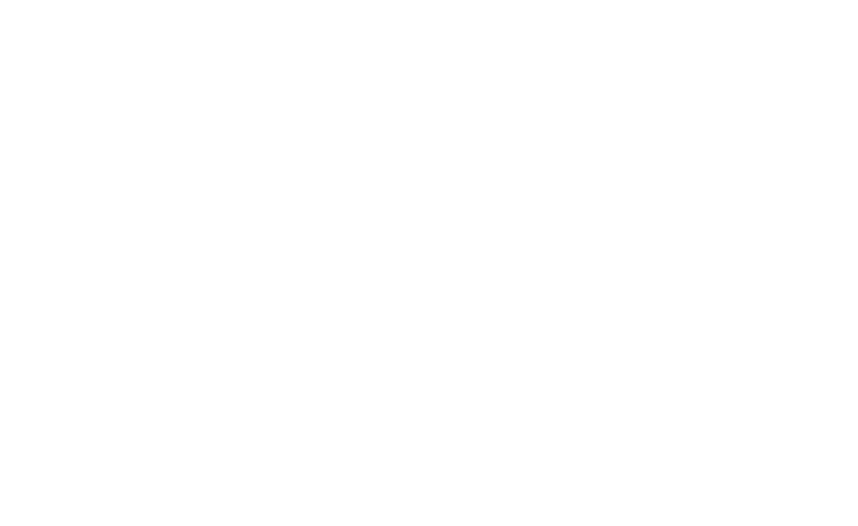
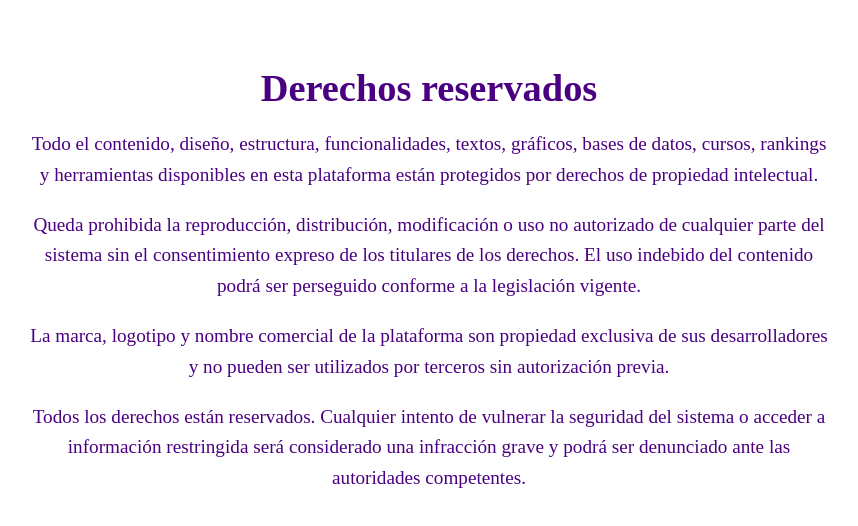
Before and after one commit to matias-mendez16/Integracion-FRONTEND, a React (Vite) app: page /derechos-reservados in a window 1280 px wide. Before the commit this address had no page. Shown: the top 526 px of the page, without its empty margins (211-1069 px from the left). Built offline with nearby package versions, Linux system fonts and the light colour scheme.

Commit message:
Creacion de Derechos Reservados

```diff
--- a/src/App.tsx
+++ b/src/App.tsx
@@ -1,6 +1,7 @@
 import './App.css'
 import { BrowserRouter, Routes, Route } from 'react-router-dom'
-import { TerminosYCondiciones } from './components/TerminosYCondiciones'
+import { DerechosReservados } from './components/DerechosReservados'
+
 
 
 function App() {
@@ -8,9 +9,9 @@
     <BrowserRouter>
 
       <Routes>
-        <Route path="/terminos-y-condiciones" element={<TerminosYCondiciones />} />
+        <Route path="/derechos-reservados" element={<DerechosReservados />} />
+      </Routes>
 
-      </Routes>
     </BrowserRouter>
   )
 }
--- /dev/null
+++ b/src/components/DerechosReservados.tsx
@@ -0,0 +1,13 @@
+import styles from '../styles/DerechosReservados.module.css'
+
+export function DerechosReservados() {
+    return (
+        <div className={styles.container}>
+            <h1>Derechos reservados</h1>
+            <p>Todo el contenido, diseño, estructura, funcionalidades, textos, gráficos, bases de datos, cursos, rankings y herramientas disponibles en esta plataforma están protegidos por derechos de propiedad intelectual.</p>
+            <p>Queda prohibida la reproducción, distribución, modificación o uso no autorizado de cualquier parte del sistema sin el consentimiento expreso de los titulares de los derechos. El uso indebido del contenido podrá ser perseguido conforme a la legislación vigente.</p>
+            <p>La marca, logotipo y nombre comercial de la plataforma son propiedad exclusiva de sus desarrolladores y no pueden ser utilizados por terceros sin autorización previa.</p>
+            <p>Todos los derechos están reservados. Cualquier intento de vulnerar la seguridad del sistema o acceder a información restringida será considerado una infracción grave y podrá ser denunciado ante las autoridades competentes.</p>
+        </div>
+    )
+}
--- a/src/components/TerminosYCondiciones.tsx
+++ /dev/null
@@ -1,12 +0,0 @@
-import styles from '../styles/TerminosYCondiciones.module.css'
-
-export function TerminosYCondiciones() {
-  return (
-    <div className={styles.container}>
-      <h1>Términos y condiciones</h1>
-      <p>El uso de esta plataforma implica la aceptación plena de los presentes Términos y Condiciones. El sistema está destinado exclusivamente a personas mayores de 18 años. Al registrarse, el usuario declara que cumple con este requisito y acepta que toda la información proporcionada será tratada conforme a las políticas de privacidad vigentes.</p>
-      <p>La plataforma ofrece acceso a información financiera clasificada por niveles de usuario, desde contenido gratuito hasta servicios personalizados mediante membresías. El acceso a ciertos servicios, como el asesoramiento individual, requiere el pago de una membresía, cuyo uso está sujeto a validación y encriptación de los datos personales y financieros del usuario.</p>
-      <p>El usuario se compromete a utilizar la plataforma de manera responsable, sin incurrir en prácticas fraudulentas, y reconoce que la información provista tiene fines informativos y educativos, no constituyendo una recomendación de inversión directa.</p>
-    </div>
-  )
-}
```
Also changed, not shown: src/styles/DerechosReservados.module.css (renamed from src/styles/TerminosYCondiciones.module.css).
